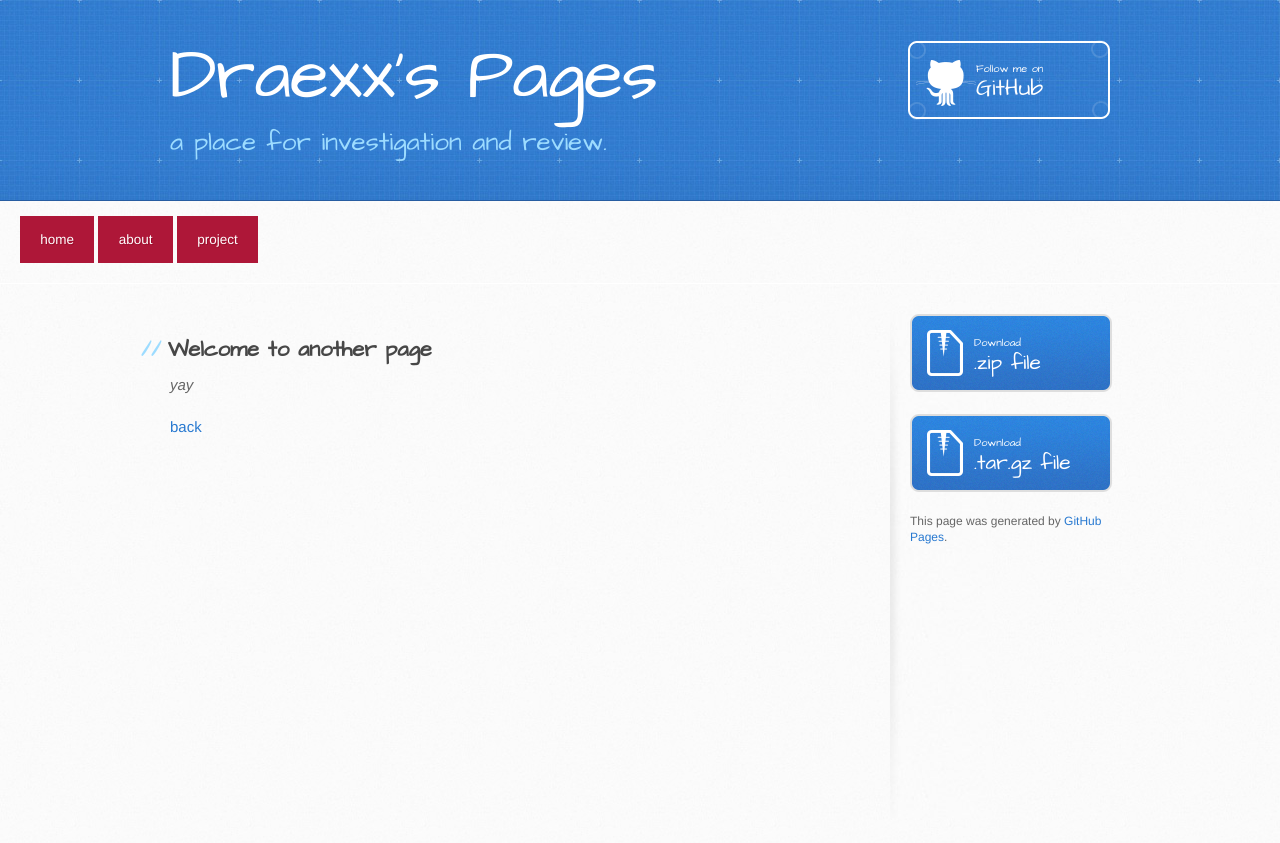
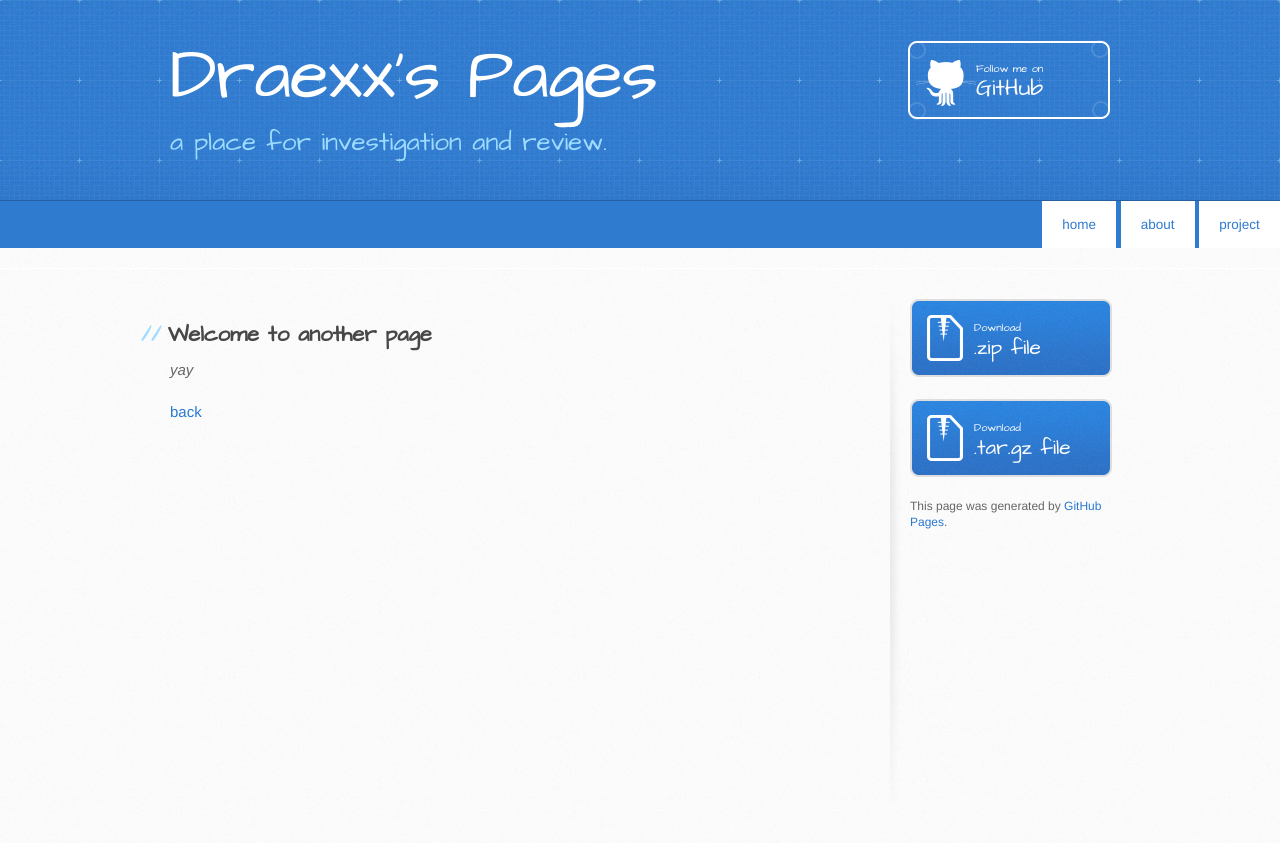
Before and after one commit to draexx/draexx.github.io, a Jekyll site: the page built from another-page.md, in a window 1280 px wide. Shown: the top 843 px of the page. Built offline with Jekyll 4.4.1, drawn with Linux system fonts in a browser that asks for light colours; our own code applies the rules of GitHub Pages for plain Markdown files; grey boxes are pictures that could not be loaded.

Commit message:
Update jekyll-theme-architect.scss

```diff
--- a/_sass/jekyll-theme-architect.scss
+++ b/_sass/jekyll-theme-architect.scss
@@ -345,27 +345,33 @@ footer a:hover {
 * html .clearfix {height: 1%;}
 .clearfix {display: block;}
 
+nav {
+  margin-top: -15px;
+  background: #2e7bcf;
+  text-align: right;
+}
+
 nav ul li{
   display: inline-block;
   position: relative;
   box-shadow: inset 0px -2px 0px 0px rgba(0, 0, 0, 0.25);
   text-decoration: none;
-  text-shadow: 1px 1px 0px #9c0c2b;
+  text-shadow: 1px 1px 0px #fff;
   font-size: .90em;
   color: #fff;
 }
 
 nav li a{
   display: block;
-  background: #ae1738;
+  background: #fff;
   padding: 1em 1.5em;
   text-decoration: none;
-  color:#fff;
+  color:#2e7bcf;
 }
 
 nav li a:hover{
-  background: #fff;
-  color: #d71e3d;
+  background: #2e7bcf;
+  color: #fff;
   text-shadow: 1px 1px 0px #fff;
 }
 
```
